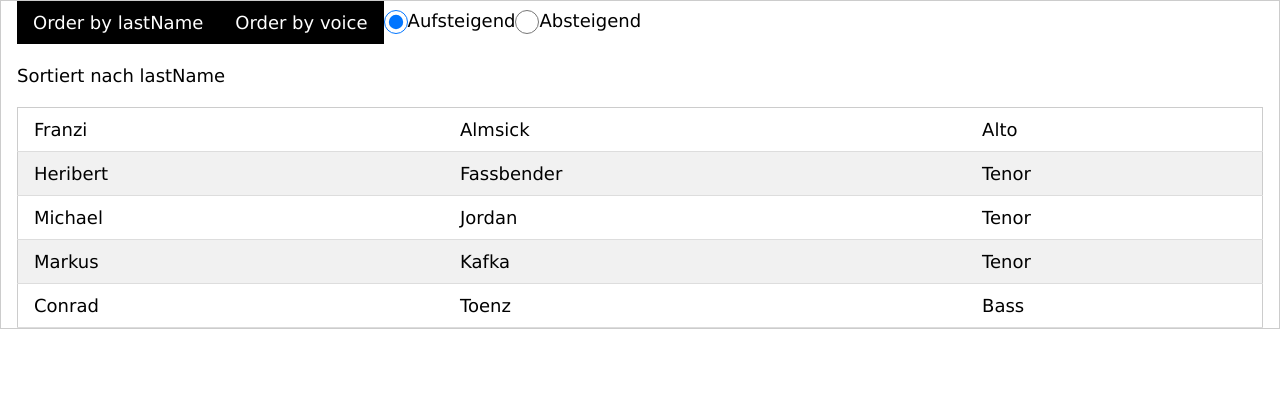
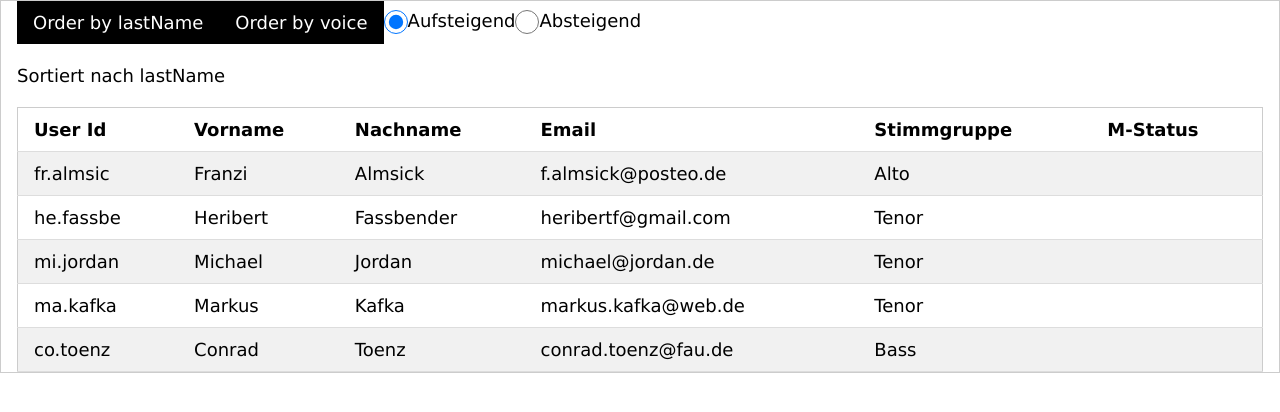
Before and after one commit to docwarems/score-rent-vue, a Vue app in the folder client/: page / in a window 1280 px wide. Shown: the top 412 px of the page. Built offline with nearby package versions, Linux system fonts and the light colour scheme.

Commit message:
weiteren User Felder

```diff
--- a/client/src/App.vue
+++ b/client/src/App.vue
@@ -24,18 +24,49 @@
 <script lang="ts">
 import { defineComponent, ref } from 'vue'
 import UserList from './components/UserList.vue'
-import { type User, type OrderTerm, type OrderDirection } from './types/user'
+import { type User, type OrderTerm } from './types/user'
+import { type OrderDirection } from './types/order'
 
 export default defineComponent({
   name: 'App',
   components: { UserList },
   setup() {
     const users = ref<User[]>([
-      { firstName: 'Michael', lastName: 'Jordan', id: '1', voice: 'Tenor' },
-      { firstName: 'Markus', lastName: 'Kafka', id: '2', voice: 'Tenor' },
-      { firstName: 'Conrad', lastName: 'Toenz', id: '4', voice: 'Bass' },
-      { firstName: 'Heribert', lastName: 'Fassbender', id: '5', voice: 'Tenor' },
-      { firstName: 'Franzi', lastName: 'Almsick', id: '3', voice: 'Alto' }
+      {
+        firstName: 'Michael',
+        lastName: 'Jordan',
+        id: 'mi.jordan',
+        voice: 'Tenor',
+        email: 'michael@jordan.de'
+      },
+      {
+        firstName: 'Markus',
+        lastName: 'Kafka',
+        id: 'ma.kafka',
+        voice: 'Tenor',
+        email: 'markus.kafka@web.de'
+      },
+      {
+        firstName: 'Conrad',
+        lastName: 'Toenz',
+        id: 'co.toenz',
+        voice: 'Bass',
+        email: 'conrad.toenz@fau.de'
+      },
+      {
+        firstName: 'Heribert',
+        lastName: 'Fassbender',
+        id: 'he.fassbe',
+        voice: 'Tenor',
+        email: 'heribertf@gmail.com'
+      },
+      {
+        firstName: 'Franzi',
+        lastName: 'Almsick',
+        id: 'fr.almsic',
+        voice: 'Alto',
+        email: 'f.almsick@posteo.de'
+      }
     ])
     const order = ref<OrderTerm>('lastName')
     const orderDirection = ref<OrderDirection>('asc')
--- a/client/src/components/UserList.vue
+++ b/client/src/components/UserList.vue
@@ -2,10 +2,21 @@
   <div class="job-list">
     <p>Sortiert nach {{ order }}</p>
     <table class="w3-table-all" id="checkoutsTable">
+      <tr>
+        <th>User Id</th>
+        <th>Vorname</th>
+        <th>Nachname</th>
+        <th>Email</th>
+        <th>Stimmgruppe</th>
+        <th>M-Status</th>
+      </tr>
       <tr v-for="user in orderedUsers" :key="user.id">
+        <td>{{ user.id }}</td>
         <td>{{ user.firstName }}</td>
         <td>{{ user.lastName }}</td>
+        <td>{{ user.email }}</td>
         <td>{{ user.voice }}</td>
+        <td>{{ user.memberState }}</td>
       </tr>
     </table>
   </div>
@@ -13,7 +24,8 @@
 
 <script lang="ts">
 import { defineComponent, type PropType, computed } from 'vue'
-import { type User, type OrderTerm, type OrderDirection } from '../types/user'
+import { type User, type OrderTerm } from '../types/user'
+import { type OrderDirection } from '../types/order'
 
 export default defineComponent({
   name: 'App',
--- /dev/null
+++ b/client/src/types/order.ts
@@ -0,0 +1 @@
+export type OrderDirection = 'asc' | 'desc'
```
Also changed, not shown: client/src/types/user.ts (+10 -1 lines).
